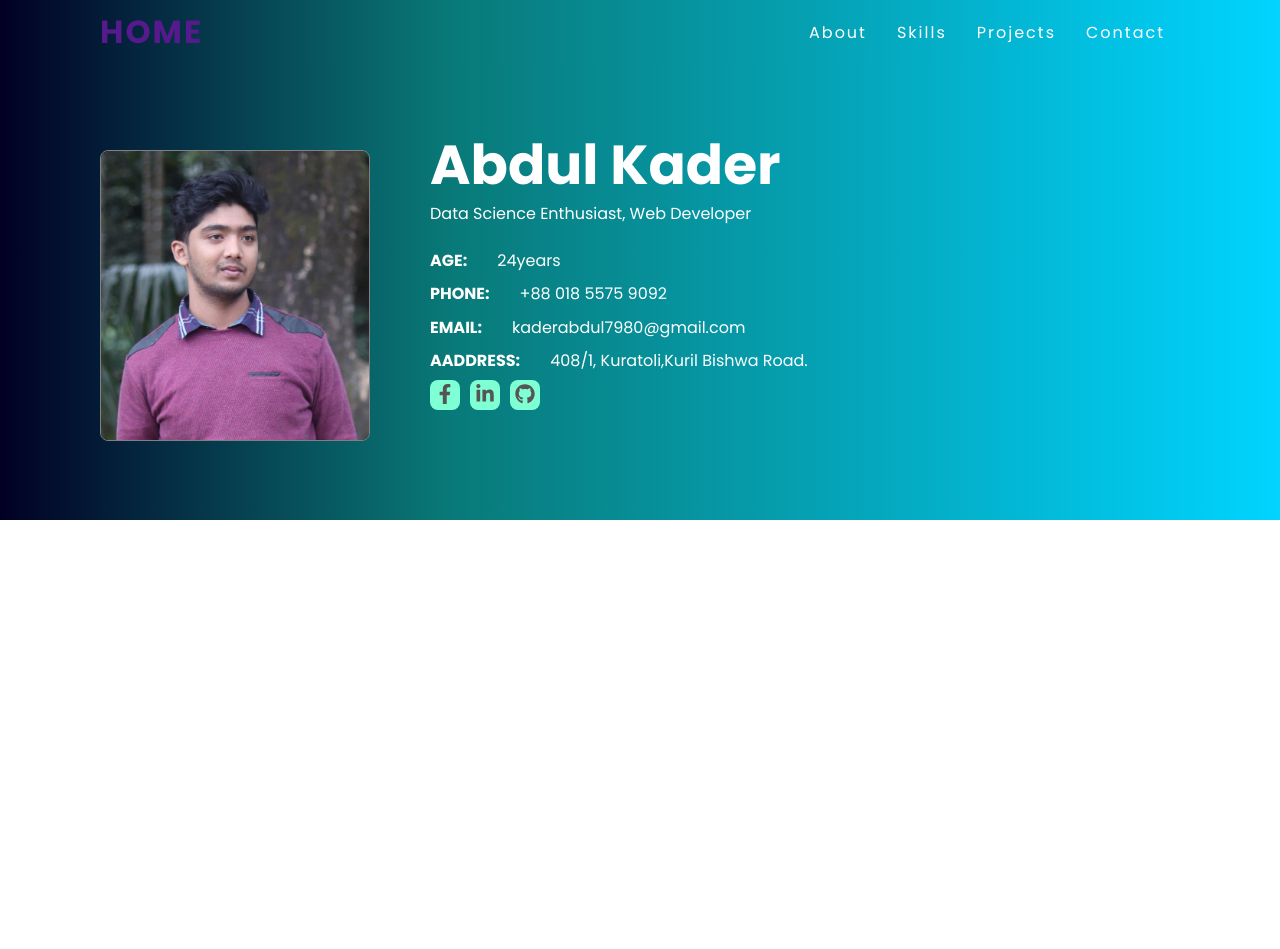
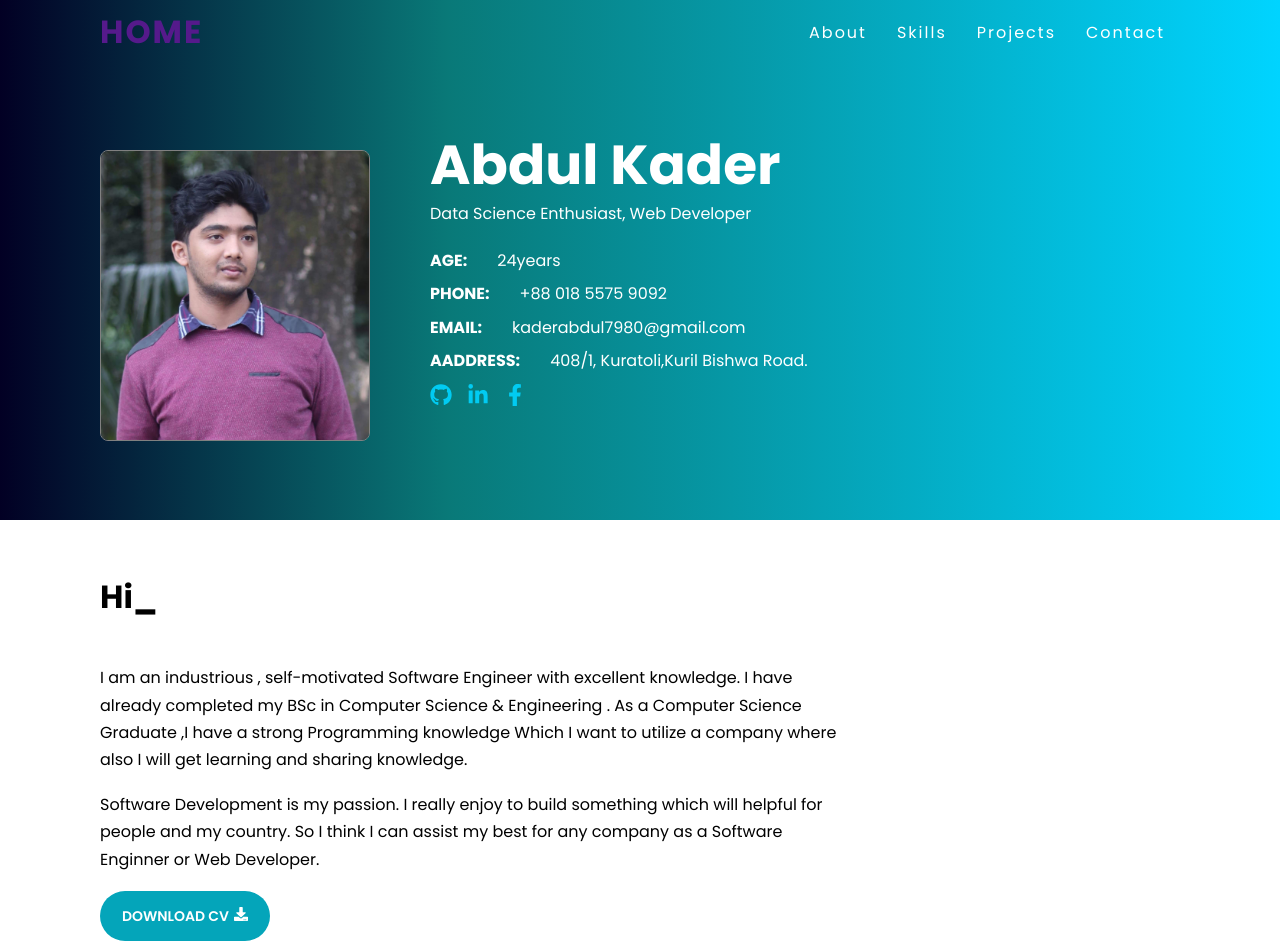
Before and after one commit to kaderabdul79/portfolio-developing-by-react, a React (Create React App) app: page / in a window 1280 px wide. Before the commit the page ends 800 px from the top, so only its background shows below. Built offline with nearby package versions, Linux system fonts and the light colour scheme.

Commit message:
written about me and download cv button design

```diff
--- a/src/App.jsx
+++ b/src/App.jsx
@@ -1,6 +1,7 @@
 import React from 'react';
 // import 'bootstrap/dist/css/bootstrap.min.css';
 import { BrowserRouter, Switch, Route } from 'react-router-dom';
+import About from './components/about/About';
 import Header from './components/header/Header';
 import Hero from './components/hero/Hero';
 
@@ -10,6 +11,7 @@ const App = () => {
             <BrowserRouter>
             <Header></Header>
             <Hero></Hero>
+            <About></About>
                  <Switch>
                     {/* <Route exact path="/"></Route> */}
                 </Switch>
--- /dev/null
+++ b/src/components/about/About.css
@@ -0,0 +1,38 @@
+.about-area{
+    margin: 0 100px;
+    margin-top: 50px;
+}
+.about-left{
+    width: 70%;
+}
+.about-left > p {
+    margin-bottom: 18px;
+}
+.about-right{
+    width: 30%;
+}
+.about-title{
+    margin-bottom: 40px;
+}
+.download-cv{
+    background-color: #04A5BA;
+    height: 50px;
+    font-size: 14px;
+    border-radius: 25px;
+    line-height: 20px;
+    text-transform: uppercase;
+    padding: 15px;
+    min-width: 170px;
+    text-align: center;
+    display: inline-block;
+    color: #fff!important;
+    font-weight: 600;
+    overflow: hidden;
+    cursor: pointer;
+}
+.download-cv:hover{
+    background-color: #01C9EF;
+}
+.download-cv svg{
+    margin-left: 5px;
+}
--- /dev/null
+++ b/src/components/about/About.js
@@ -0,0 +1,20 @@
+import React from 'react';
+import './About.css';
+import { FaDownload } from "react-icons/fa";
+
+const About = () => {
+    return (
+        <div className='about-area'>
+            <div className="about-title"><h1>Hi_</h1></div>
+            <div className="about-left">
+                <p>I am an industrious , self-motivated Software Engineer with excellent knowledge. I have already completed my BSc in Computer Science & Engineering . As a Computer Science Graduate ,I have a strong Programming knowledge Which I want to utilize a company where also I will get learning and sharing knowledge.</p>
+                <p>Software Development is my passion. I really enjoy to build something which will helpful for people and my country. So I think I can assist my best for any company as a Software Enginner or Web Developer.</p>
+                <div className="download-cv">download cv<FaDownload /></div>
+            </div>
+            <div className="about-right">
+            </div>
+        </div>
+    );
+};
+
+export default About;
--- a/src/components/hero/Hero.css
+++ b/src/components/hero/Hero.css
@@ -52,15 +52,13 @@
     display: flex;
 }
 .media-container li{
-    margin-right: 10px;
-    color: #555;
+    margin-right: 15px;
+    color: #01CBF2;
     transition: .3s;
-    font-size: 20px;
-    width: 30px;
-    height: 30px;
+    font-size: 22px;
     text-align: center;
     border-radius: 8px;
-    background-color: aquamarine;
+    transition: .3s;
 }
 .media-container li:hover{
     color: #fff;
--- a/src/components/hero/Hero.js
+++ b/src/components/hero/Hero.js
@@ -19,9 +19,9 @@ const Hero = () => {
                         <div className="desc">Aaddress:<span>408/1, Kuratoli,Kuril Bishwa Road.</span></div>
                     </div>
                     <div className="media-container">
+                    <li><FaGithub /></li>
+                    <li><FaLinkedinIn /></li>
                     <li><FaFacebookF /></li>
-                    <li><FaLinkedinIn /></li>
-                    <li><FaGithub /></li>
                 </div>
                 </div>
             </div>
```
